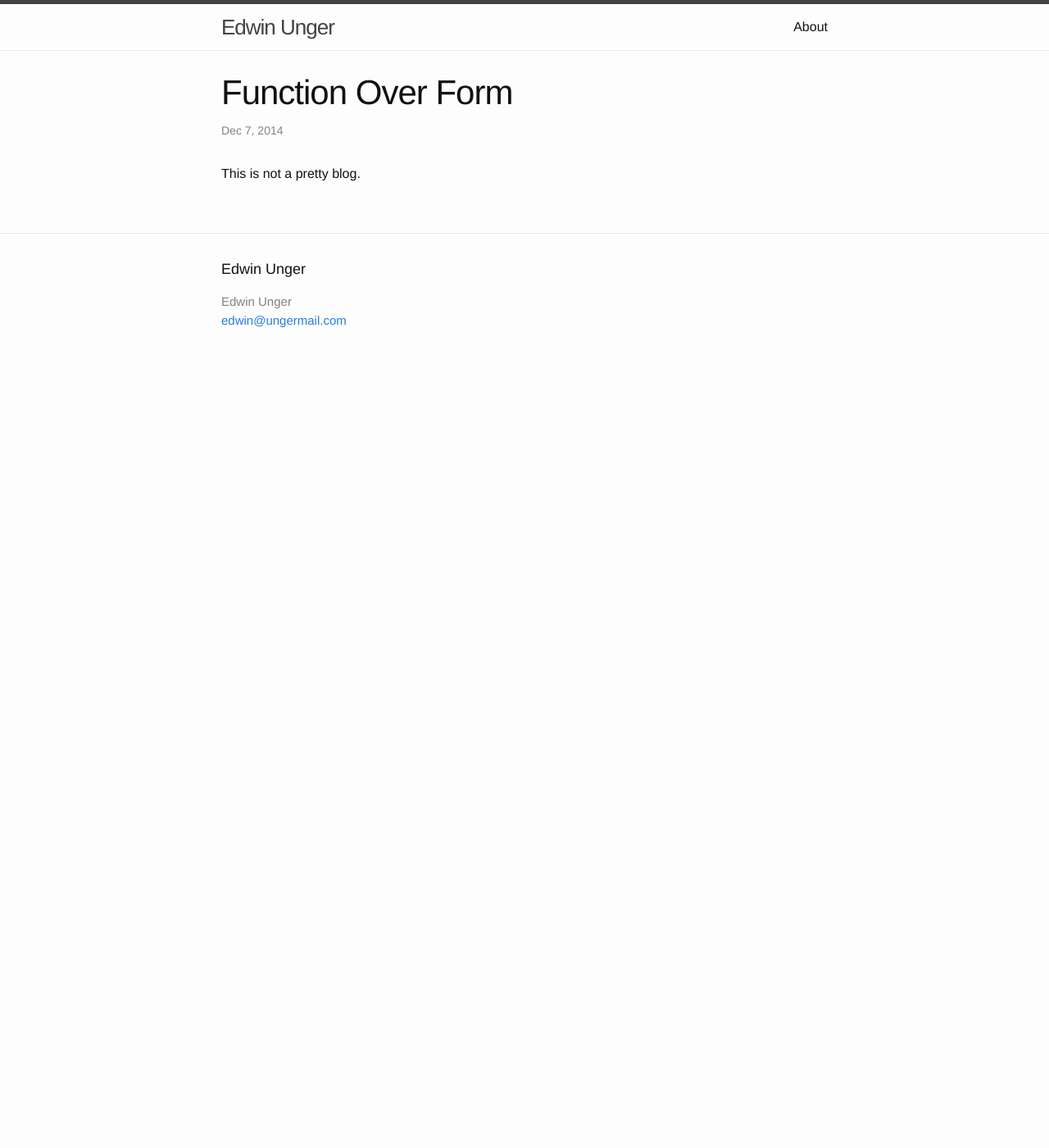
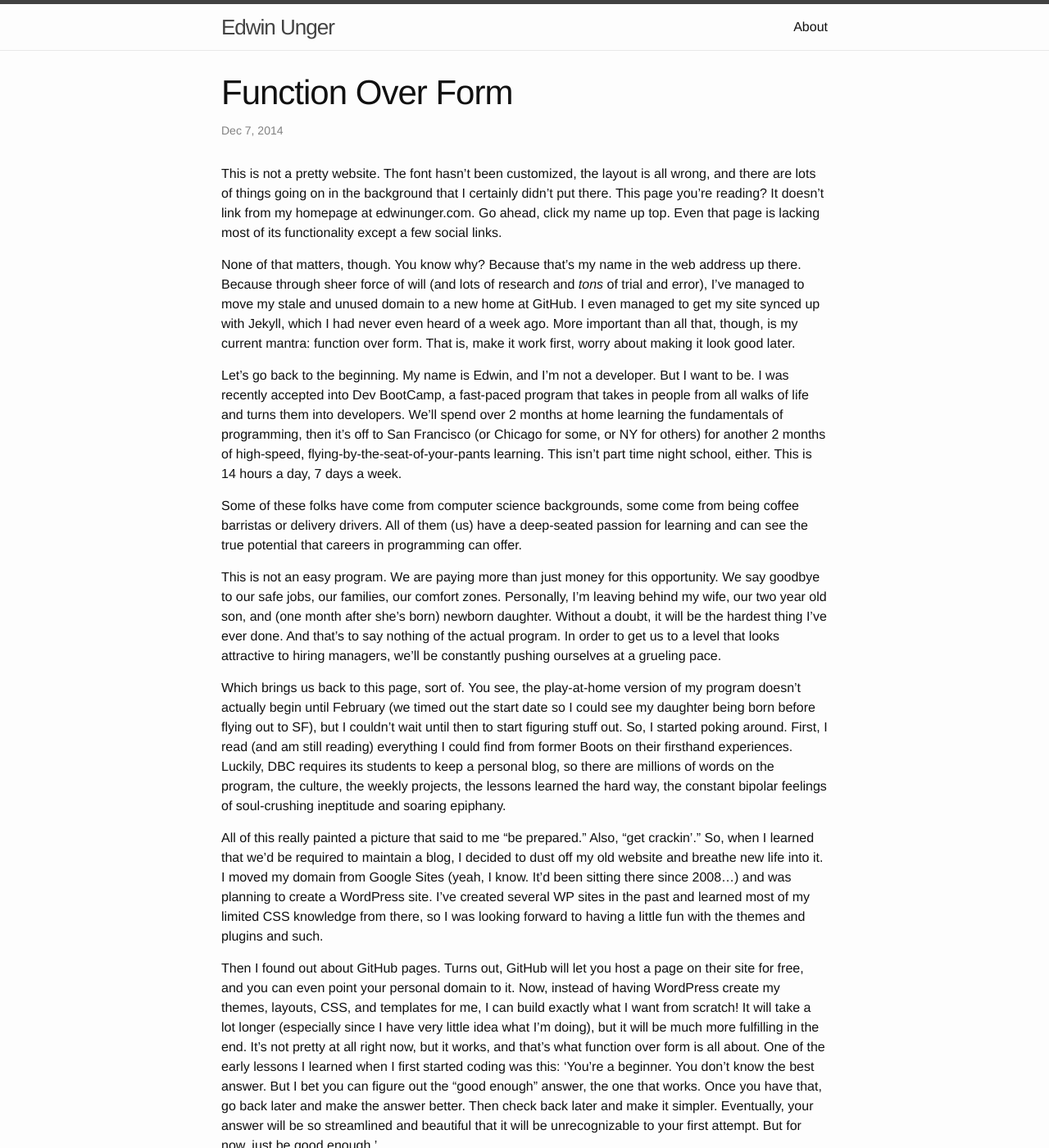
Before and after one commit to edwinunger/edwinunger.github.io, a Jekyll site: the page built from _posts/2014-12-06-test.md, in a window 1280 px wide and 1400 px high. Shown: the whole window at 82% size. Built offline with Jekyll 4.4.1, drawn with Linux system fonts in a browser that asks for light colours; some of the changed text lies outside the part shown.

Commit message:
First Blog

```diff
--- a/_posts/2014-12-06-test.md
+++ b/_posts/2014-12-06-test.md
@@ -5,4 +5,22 @@ date:   2014-12-07 11:30:16
 categories: blog
 ---
 
-This is not a pretty blog.
+This is not a pretty website. The font hasn't been customized, the layout is all wrong, and there are lots of things going on in the background that I certainly didn't put there. This page you're reading? It doesn't link from my homepage at edwinunger.com. Go ahead, click my name up top. Even that page is lacking most of its functionality except a few social links.
+
+None of that matters, though. You know why? Because that's my name in the web address up there. Because through sheer force of will (and lots of research and <i>tons</i> of trial and error), I've managed to move my stale and unused domain to a new home at GitHub. I even managed to get my site synced up with Jekyll, which I had never even heard of a week ago. More important than all that, though, is my current mantra: function over form. That is, make it work first, worry about making it look good later.
+
+Let's go back to the beginning. My name is Edwin, and I'm not a developer. But I want to be. I was recently accepted into Dev BootCamp, a fast-paced program that takes in people from all walks of life and turns them into developers. We'll spend over 2 months at home learning the fundamentals of programming, then it's off to San Francisco (or Chicago for some, or NY for others) for another 2 months of high-speed, flying-by-the-seat-of-your-pants learning. This isn't part time night school, either. This is 14 hours a day, 7 days a week.
+
+Some of these folks have come from computer science backgrounds, some come from being coffee barristas or delivery drivers. All of them (us) have a deep-seated passion for learning and can see the true potential that careers in programming can offer.
+
+This is not an easy program. We are paying more than just money for this opportunity. We say goodbye to our safe jobs, our families, our comfort zones. Personally, I'm leaving behind my wife, our two year old son, and (one month after she's born) newborn daughter. Without a doubt, it will be the hardest thing I've ever done. And that's to say nothing of the actual program. In order to get us to a level that looks attractive to hiring managers, we'll be constantly pushing ourselves at a grueling pace.
+
+Which brings us back to this page, sort of. You see, the play-at-home version of my program doesn't actually begin until February (we timed out the start date so I could see my daughter being born before flying out to SF), but I couldn't wait until then to start figuring stuff out. So, I started poking around. First, I read (and am still reading) everything I could find from former Boots on their firsthand experiences. Luckily, DBC requires its students to keep a personal blog, so there are millions of words on the program, the culture, the weekly projects, the lessons learned the hard way, the constant bipolar feelings of soul-crushing ineptitude and soaring epiphany.
+
+All of this really painted a picture that said to me "be prepared." Also, "get crackin'." So, when I learned that we'd be required to maintain a blog, I decided to dust off my old website and breathe new life into it. I moved my domain from Google Sites (yeah, I know. It'd been sitting there since 2008...) and was planning to create a WordPress site. I've created several WP sites in the past and learned most of my limited CSS knowledge from there, so I was looking forward to having a little fun with the themes and plugins and such.
+
+Then I found out about GitHub pages. Turns out, GitHub will let you host a page on their site for free, and you can even point your personal domain to it. Now, instead of having WordPress create my themes, layouts, CSS, and templates for me, I can build exactly what I want from scratch! It will take a lot longer (especially since I have very little idea what I'm doing), but it will be much more fulfilling in the end. It's not pretty at all right now, but it works, and that's what function over form is all about. One of the early lessons I learned when I first started coding was this: 'You're a beginner. You don't know the best answer. But I bet you can figure out the "good enough" answer, the one that works. Once you have that, go back later and make the answer better. Then check back later and make it simpler. Eventually, your answer will be so streamlined and beautiful that it will be unrecognizable to your first attempt. But for now, just be good enough.'
+
+As for Jekyll, yeah. I have no idea what I'm doing with that yet. When I decided to build my page at GitHub, I came across several blogs that suggested I use Jekyll to maintain it. Jekyll is a great tool for building and updating your site, but there's a ton of capability that I'm not quite ready for. That will also come, eventually.
+
+My name is Edwin, and I'm not a developer. But I'm going to be.
```
